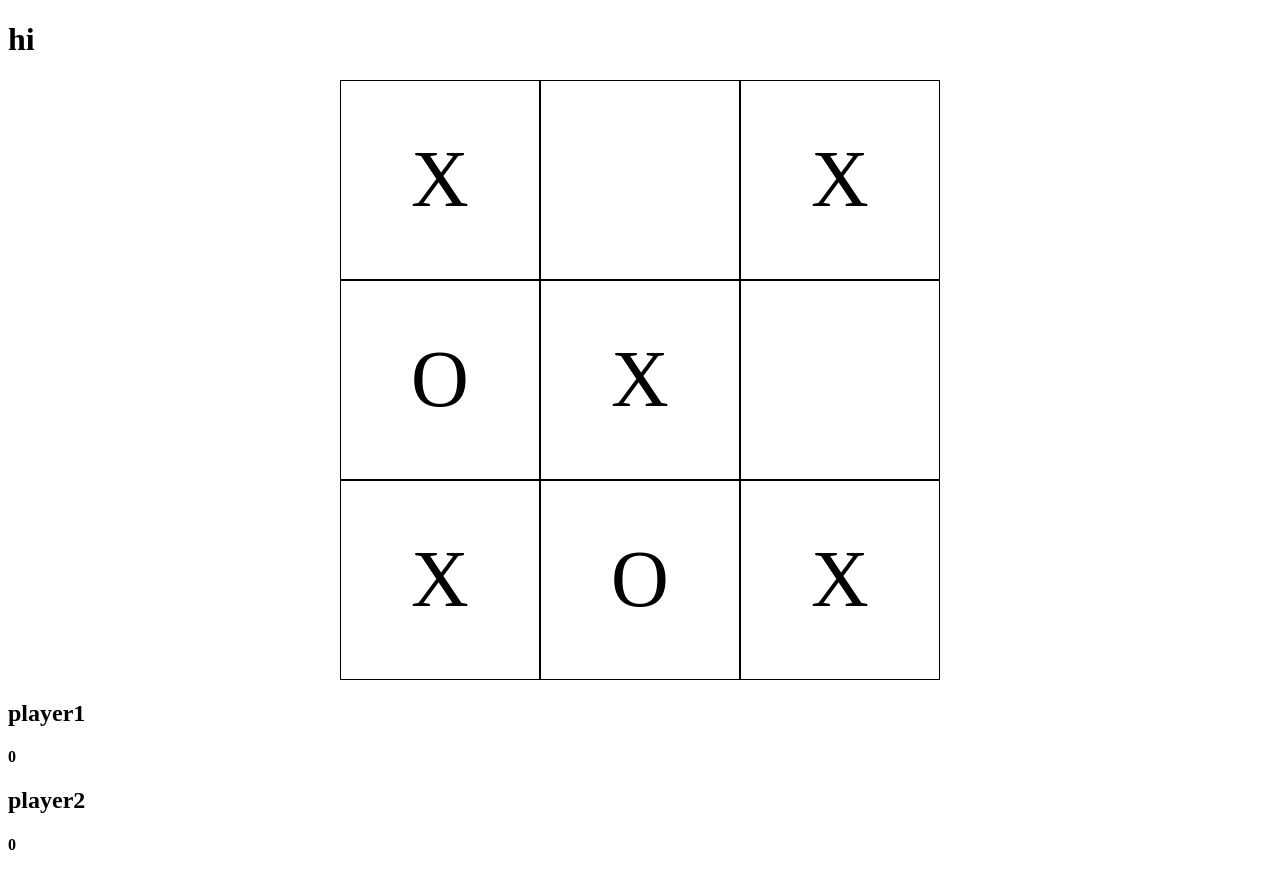
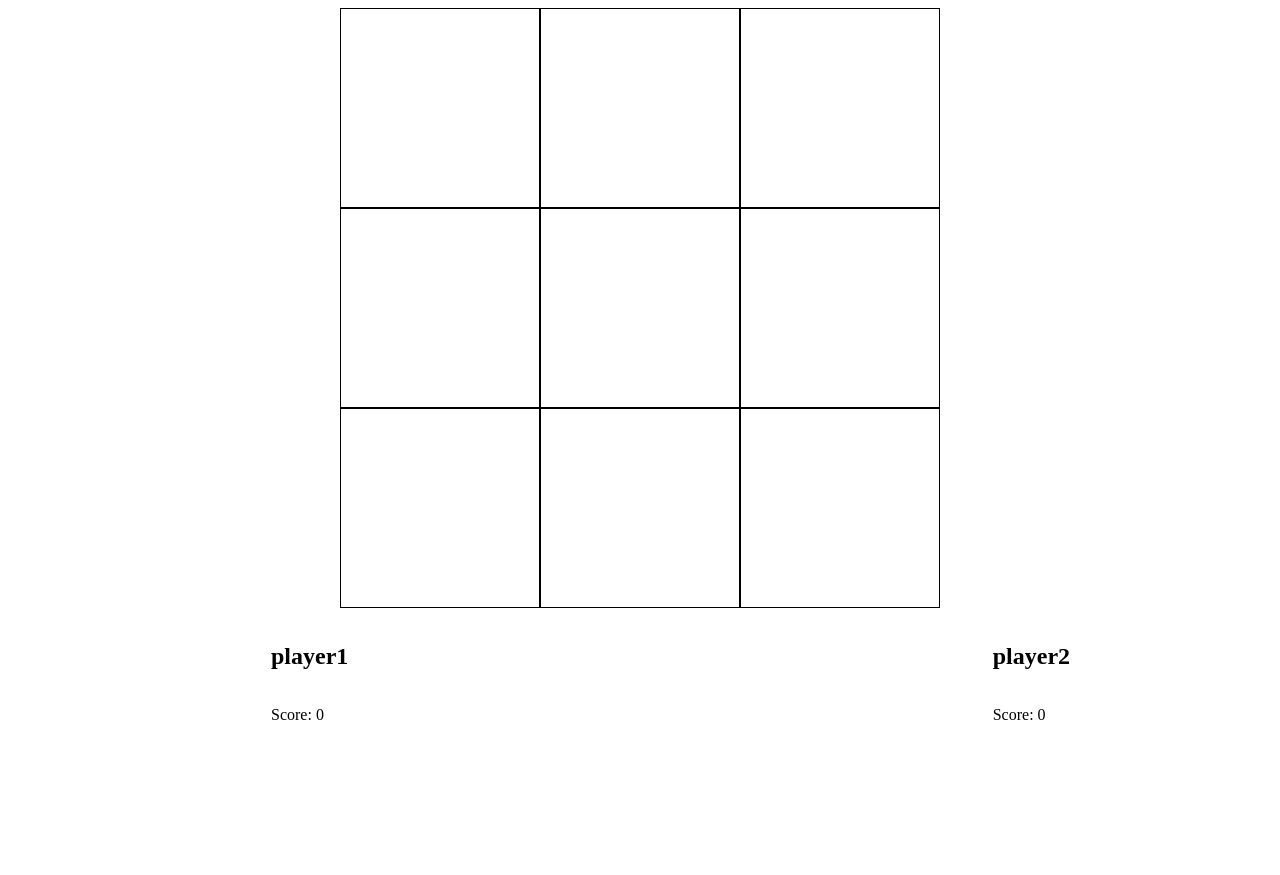
Before and after one commit to Ren0xx/Tic-Tac-Toe, a plain HTML site: page index.html in a window 1280 px wide. After the commit the page ends 800 px from the top, so only its background shows below. Drawn offline with Linux system fonts and the light colour scheme.

Commit message:
Making logic, playGame() function

```diff
--- a/index.html
+++ b/index.html
@@ -10,8 +10,6 @@
     </head>
     <body>
         <div class="container">
-            <!-- content goes here -->
-            <h1>hi</h1>
             <div class="gameboard">
                 <div id="field-0"class="gameboard-field">1</div>
                 <div id="field-1"class="gameboard-field">2</div>
@@ -23,14 +21,18 @@
                 <div id="field-7"class="gameboard-field">8</div>
                 <div id="field-8"class="gameboard-field">9 </div>
             </div>
-            <div class="player">
-                <h2 class="name"></h2>
-                <h4 class="score"></h4>
+            <div class="players">
+                <div class="player1">
+                    <h2 class="name"></h2>
+                    <p>Score</p>: <p class="score"></p>
+                </div>
+                <div class="player2">
+                    <h2 class="name"></h2>
+                    <p>Score</p>: <p class="score"></p>
+
+                <div/>
             </div>
-            <div class="player">
-                <h2 class="name"></h2>
-                <h4 class="score"></h4>
-            </div>
+
         </div>
         <script src="script.js" async defer></script>
     </body>
--- a/script.js
+++ b/script.js
@@ -1,5 +1,9 @@
+let currentSign = "o";
+let currentPlayer = "";
+
+
 const Gameboard = (() => {
-  const gameboard = ["X", "", "X", "O", "X", "", "X", "O", "X"];
+  const gameboard = ["", "", "", "", "", "", "", "", ""];
 
   function changeValue(idx, value) {
     if (
@@ -32,8 +36,6 @@ const Player = (name, sign) => {
 };
 
 const displayController = (() => {
-  let currentSign = "o";
-  let currentPlayer = "";
   const players = [];
   const gameboard = Gameboard;
 
@@ -45,13 +47,13 @@ const displayController = (() => {
     return players;
   }
   function renderPlayers() {
-    const playerDiv = document.querySelectorAll(".player");
-    for (let [index,player] of playerDiv.entries()) {
+    const playerDiv = document.querySelectorAll(".player1, .player2");
+    for (let [index, player] of playerDiv.entries()) {
       const name = player.querySelector(".name");
       name.textContent = players[index].getName();
 
       const score = player.querySelector(".score");
-	  score.textContent = players[index].getScore();
+	    score.textContent = players[index].getScore();
     }
 
   }
@@ -64,12 +66,37 @@ const displayController = (() => {
       field.textContent = gameboard.getGameboard()[index];
       field.addEventListener("click", () => {
         gameboard.changeValue(index, currentSign); //changing the value of the array
-        field.textContent = gameboard.getGameboard()[index]; //changing the value in the display (on the page)
+        field.textContent = gameboard.getGameboard()[index];//changing the value in the display (on the page)
+        // renderPlayers();
       });
     }
+
+  }
+  function checkIfWon(){
+    if ((gameboard.getGameboard().slice(0, 3).every(el => el === "X" || el === "O"))){
+        console.log('you have won');
+      }
+    // if (!(gameboard.getGameboard().slice(0, 3).includes(""))){
+    //     console.log('you have won');
+    //   }
+    // if (!(gameboard.getGameboard().slice(0, 3).includes(""))){
+    //     console.log('you have won');
+    //   }
+    // if (!(gameboard.getGameboard().slice(0, 3).includes(""))){
+    //     console.log('you have won');
+    //   }
+    // if (!(gameboard.getGameboard().slice(0, 3).includes(""))){
+    //     console.log('you have won');
+    //   }
+    // if (!(gameboard.getGameboard().slice(0, 3).includes(""))){
+    //     console.log('you have won');
+    //   }
+    // if (!(gameboard.getGameboard().slice(0, 3).includes(""))){
+    //     console.log('you have won');
+    // }
   }
 
-  return { addPlayer, getPlayers, renderGameboard, renderPlayers };
+  return { addPlayer, getPlayers, renderGameboard, renderPlayers , checkIfWon };
 })();
 
 function initializeGame() {
@@ -79,17 +106,16 @@ function initializeGame() {
   displayController.addPlayer(player2);
   displayController.renderGameboard();
   displayController.renderPlayers();
-  let [p1, p2] = displayController.getPlayers();
-  // Gameboard.changeValue(5, 'o');
-  // Gameboard.changeValue(6, 'X');
-  // Gameboard.changeValue(7, 'X');
+
+}
+function playGame() {
+  const game = document.querySelector(".gameboard");
+  game.addEventListener("click", (event) => {
+  displayController.renderGameboard();
+  displayController.renderPlayers();
+  displayController.checkIfWon();
+    })
 }
 
 initializeGame();
-
-// console.log(player1.getScore());
-// player1.addPoints(2);
-// // console.log(player1.getScore());
-
-// function PlayGame(){
-// }
+playGame();
--- a/style.css
+++ b/style.css
@@ -1,14 +1,35 @@
+body{
+    display: flex;
+    justify-content: center;
+    align-items: center;
+}
+.container{
+    width: 60vw;
+}
 .gameboard{
     display: grid;
     justify-content: center;
     grid-template-columns: repeat(3, 200px);
     grid-template-rows: repeat(3, 200px);
+    cursor: pointer;
+
 }
 .gameboard-field{
-    border: 1px solid black;
-    font-size: 80px;
-    text-align: center;
     display: flex;
     justify-content: center;
     align-items: center;
+    border: 1px solid black;
+    font-size: 80px;
+
 }
+.players{
+    display: flex;
+    gap: 80%;
+}
+.players div{
+    padding: 15px;
+    white-space: nowrap;
+}
+.players div p{
+    display: inline-block;
+}
```
